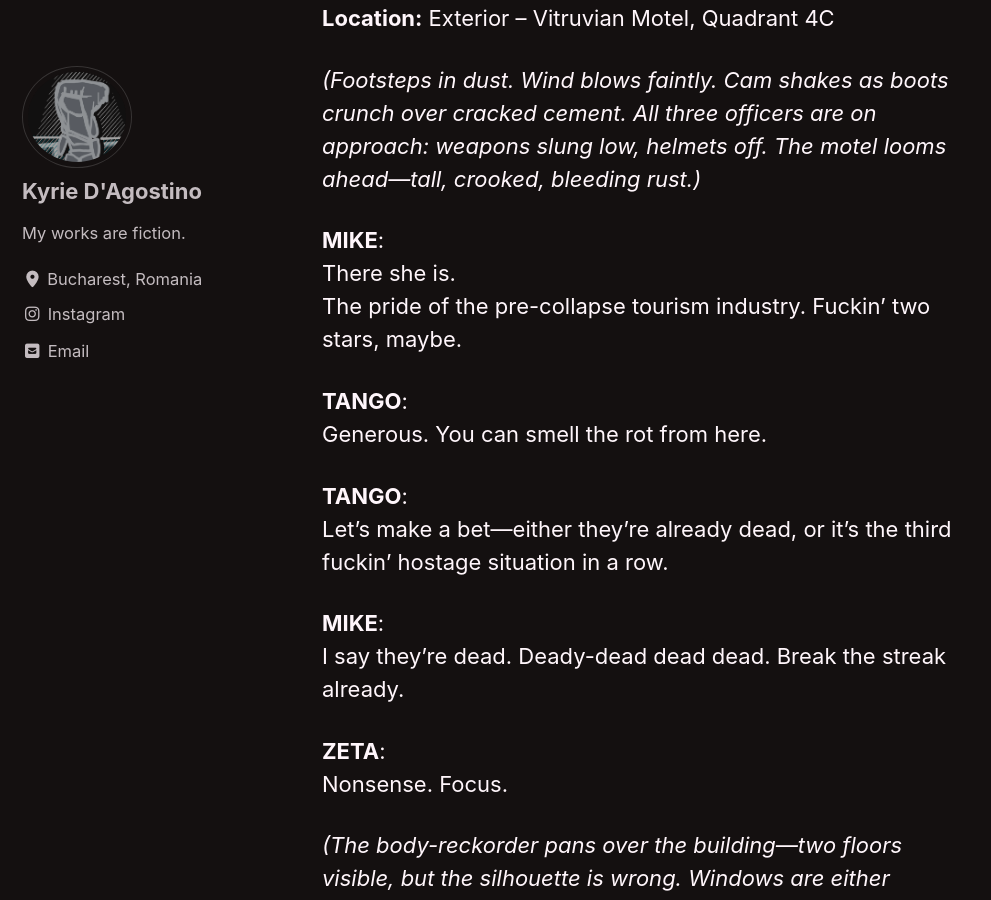
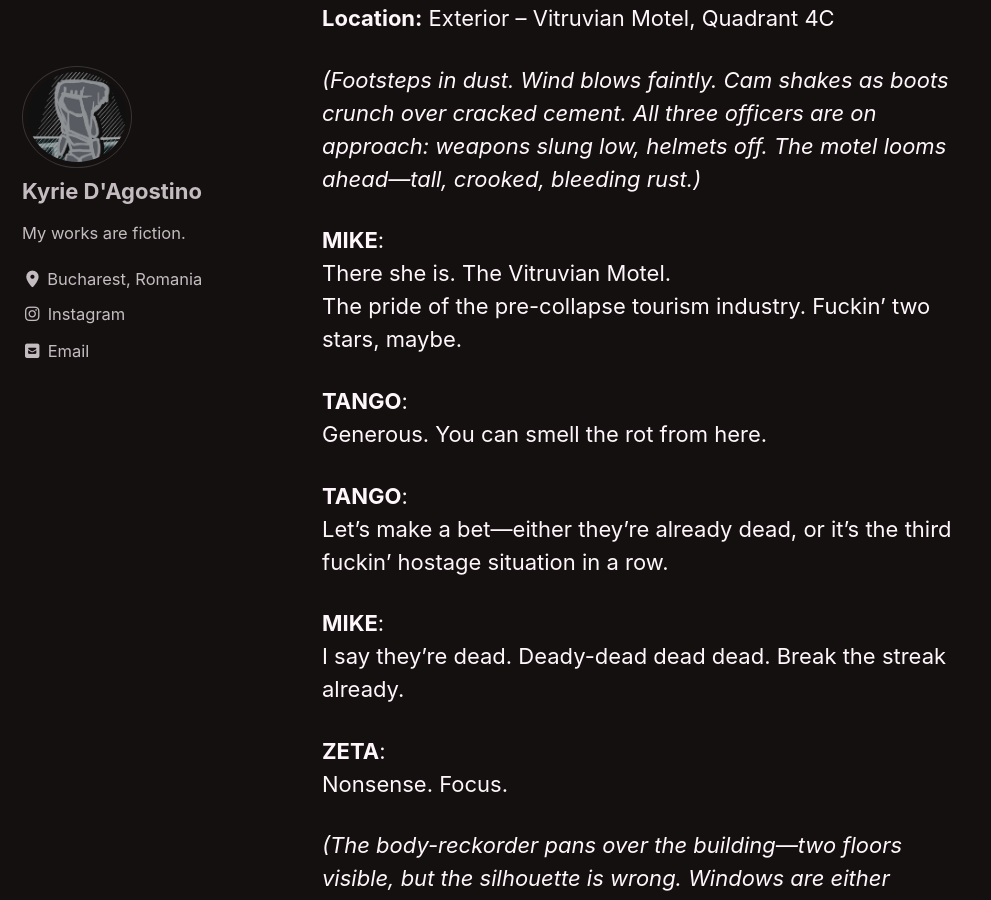
Before and after one commit to kyrie-edelweiss/edelweiss-archive, a Jekyll site: the page built from _pages/red-king.md, in a window 1280 px wide and 900 px high, scrolled down 68168 px. Shown: the whole window, without its empty margins (0-991 px from the left). Built offline with Jekyll 4.4.1, drawn with Linux system fonts in a browser that asks for light colours; cached includes are drawn as plain includes; our own code applies the rules of GitHub Pages for plain Markdown files.

Commit message:
Update red-king.md

```diff
--- a/_pages/red-king.md
+++ b/_pages/red-king.md
@@ -1474,7 +1474,7 @@ Neither man acknowledges it.
 *(Footsteps in dust. Wind blows faintly. Cam shakes as boots crunch over cracked cement. All three officers are on approach: weapons slung low, helmets off. The motel looms ahead—tall, crooked, bleeding rust.)*
 
 **MIKE**:
-There she is.
+There she is. The Vitruvian Motel.
 The pride of the pre-collapse tourism industry. Fuckin’ two stars, maybe.
 
 **TANGO**:
```
